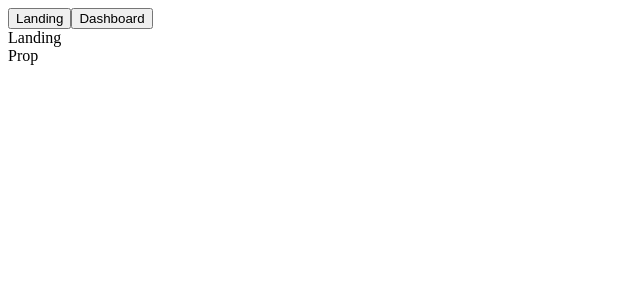
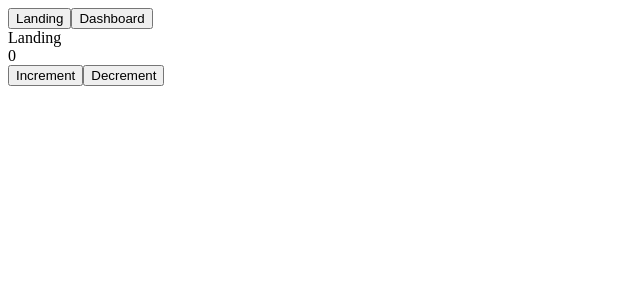
Before and after one commit to sanjogbhalla16/Recoil---Crash-Course, a React (Vite) app: page / in a window 1280 px wide. Shown: the top 300 px of the page, without its empty margins (0-640 px from the left). Built offline with nearby package versions, Linux system fonts and the light colour scheme.

Commit message:
Prop-Drilling - Crash Course

```diff
--- a/src/Prop.tsx
+++ b/src/Prop.tsx
@@ -1,7 +1,36 @@
-import React from "react";
+import React, { useState } from "react";
 
-const Prop = () => {
-  return <div>Prop</div>;
+const Prop: React.FC = () => {
+  const [count, setCount] = useState<number>(0);
+
+  return (
+    <div>
+      <Count count={count} />
+      <Button count={count} setCount={setCount} />
+    </div>
+  );
+};
+
+//we cannot directly add the arguments in the function in typescript we need to define it
+type CountProps = {
+  count: number;
+};
+
+const Count: React.FC<CountProps> = ({ count }) => {
+  return <div>{count}</div>;
+};
+
+type ButtonProps = {
+  count: number;
+  setCount: React.Dispatch<React.SetStateAction<number>>;
+};
+const Button: React.FC<ButtonProps> = ({ count, setCount }) => {
+  return (
+    <div>
+      <button onClick={() => setCount(count + 1)}>Increment</button>
+      <button onClick={() => setCount(count - 1)}>Decrement</button>
+    </div>
+  );
 };
 
 export default Prop;
```
